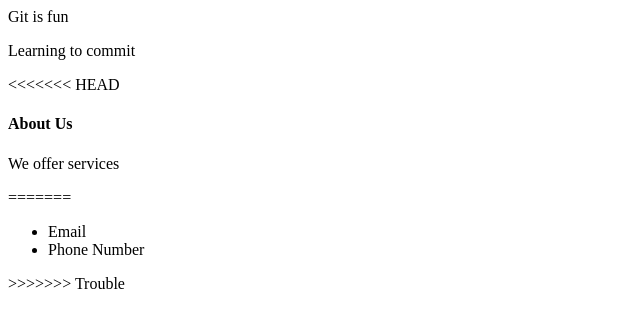
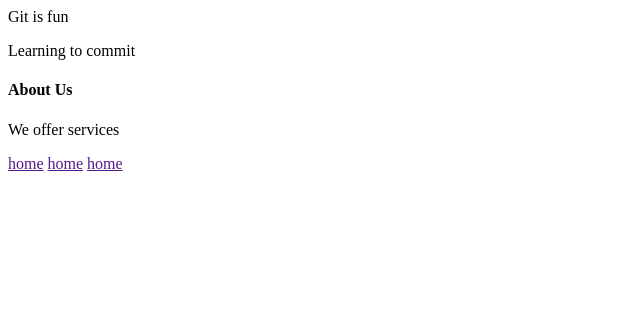
Before and after one commit to Komen6780/ml-studies, a plain HTML site: page index.html in a window 1280 px wide. Shown: the whole page, without its empty margins (0-640 px from the left). Drawn offline with Linux system fonts and the light colour scheme.

Commit message:
added a navbar

```diff
--- a/index.html
+++ b/index.html
@@ -8,15 +8,13 @@
 <body>
     <hi>Git is fun</hi>
     <p> Learning to commit</p>
-<<<<<<< HEAD
 
     <h4>About Us</h4>
     <p>We offer services</p>
-=======
-    <ul>
-        <li>Email</li>
-        <li>Phone Number</li>
-    </ul>
->>>>>>> Trouble
+    <nav>
+        <a href="">home</a>
+         <a href="">home</a>
+          <a href="">home</a>
+    </nav>
 </body>
 </html>
```
